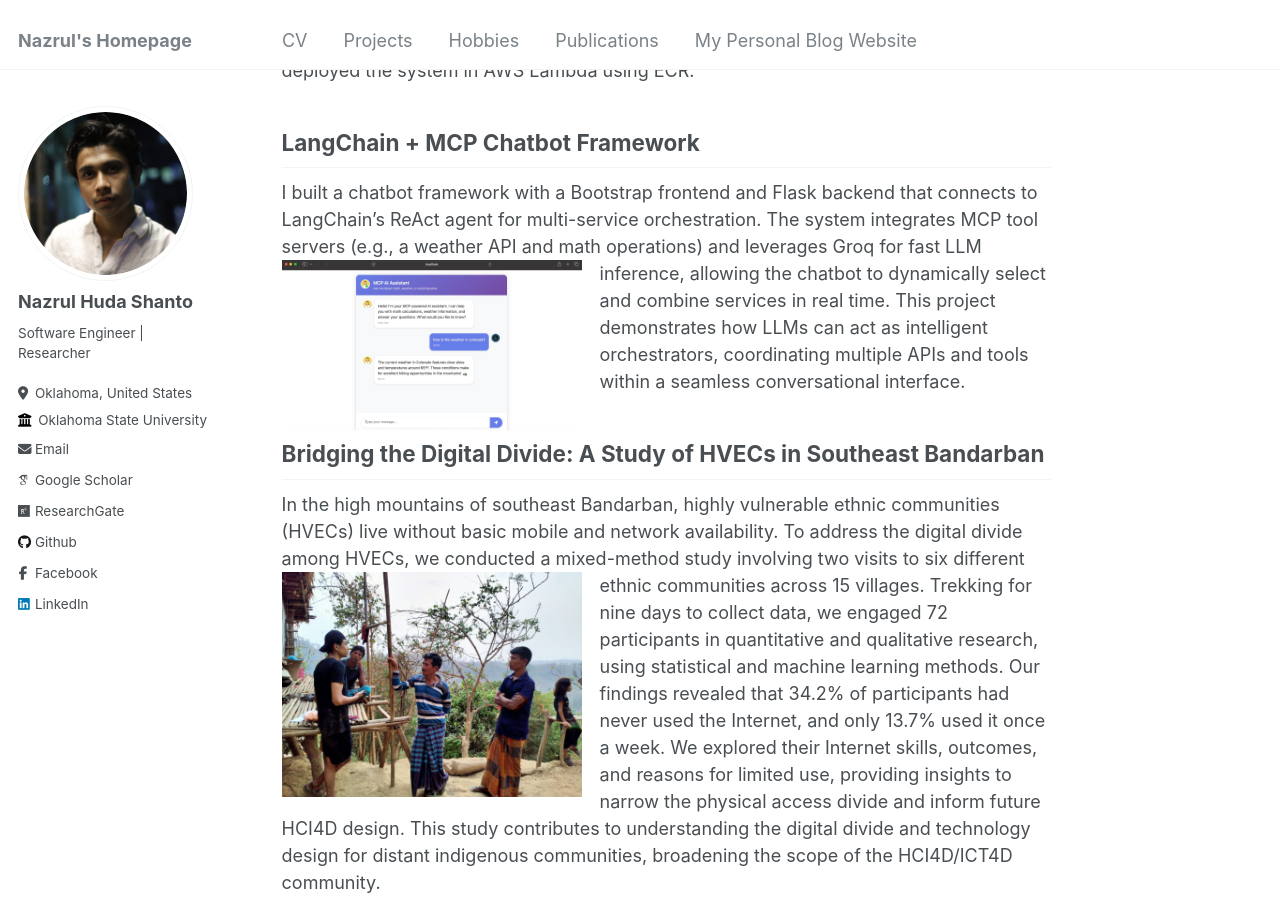
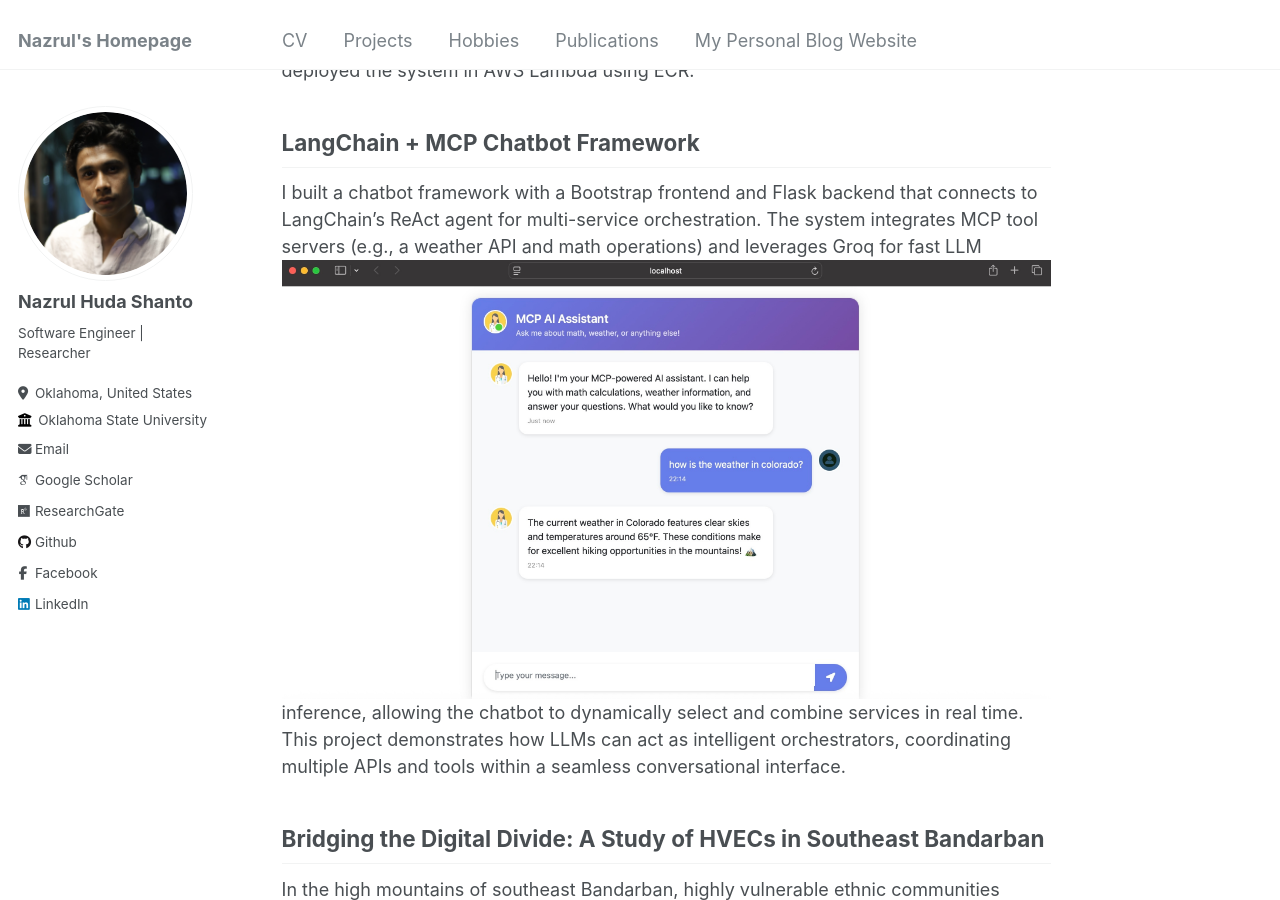
Before and after one commit to nazrulhuda/portfolio, a Jekyll site: the page built from _pages/about.md, in a window 1280 px wide and 900 px high, scrolled down 1198 px. Built offline with Jekyll 4.4.1, drawn with Linux system fonts in a browser that asks for light colours; some web fonts are replaced.

Commit message:
Update about.md

```diff
--- a/_pages/about.md
+++ b/_pages/about.md
@@ -31,7 +31,8 @@ Feel free to explore more of my work and projects at my portfolio and CV. Please
 For a US-based borrowing company [Kramasoft](https://kramasoft.com/landing), I implemented automatic validation for borrower documents by developing machine learning classifiers to identify document types, enhancing the system’s verification process. I engineered a specialized document trimmer that uses advanced ML classifiers to intelligently remove irrelevant pages, sending only important pages to AWS Textract for precise data extraction. I developed robust extraction processes to retrieve crucial field values accurately and built RESTful APIs using Spring Boot and PostgreSQL to facilitate auto-validation processes. Additionally, I integrated AmazonMQ (RabbitMQ) for seamless internal communication and deployed the system in AWS Lambda using ECR.
 
 ## LangChain + MCP Chatbot Framework
-I built a chatbot framework with a Bootstrap frontend and Flask backend that connects to LangChain’s ReAct agent for multi-service orchestration. The system integrates MCP tool servers (e.g., a weather API and math operations) and leverages Groq ![Illustration of combining vision and language modalities](images/ii.jpeg){: .align-left width="300px"} for fast LLM inference, allowing the chatbot to dynamically select and combine services in real time. This project demonstrates how LLMs can act as intelligent orchestrators, coordinating multiple APIs and tools within a seamless conversational interface.
+
+I built a chatbot framework with a Bootstrap frontend and Flask backend that connects to LangChain’s ReAct agent for multi-service orchestration. The system integrates MCP tool servers (e.g., a weather API and math operations) and leverages Groq ![Illustration of combining vision and language modalities](images/ii.jpeg){: .align-left width="900px"} for fast LLM inference, allowing the chatbot to dynamically select and combine services in real time. This project demonstrates how LLMs can act as intelligent orchestrators, coordinating multiple APIs and tools within a seamless conversational interface.
 
 ## Bridging the Digital Divide: A Study of HVECs in Southeast Bandarban
 In the high mountains of southeast Bandarban, highly vulnerable ethnic communities (HVECs) live without basic mobile and network availability. To address the digital divide among HVECs, we conducted a mixed-method study involving two visits ![Illustration of combining vision and language modalities](images/o.jpg){: .align-left width="300px"} to six different ethnic communities across 15 villages. Trekking for nine days to collect data, we engaged 72 participants in quantitative and qualitative research, using statistical and machine learning methods. Our findings revealed that 34.2% of participants had never used the Internet, and only 13.7% used it once a week. We explored their Internet skills, outcomes, and reasons for limited use, providing insights to narrow the physical access divide and inform future HCI4D design. This study contributes to understanding the digital divide and technology design for distant indigenous communities, broadening the scope of the HCI4D/ICT4D community.
```
